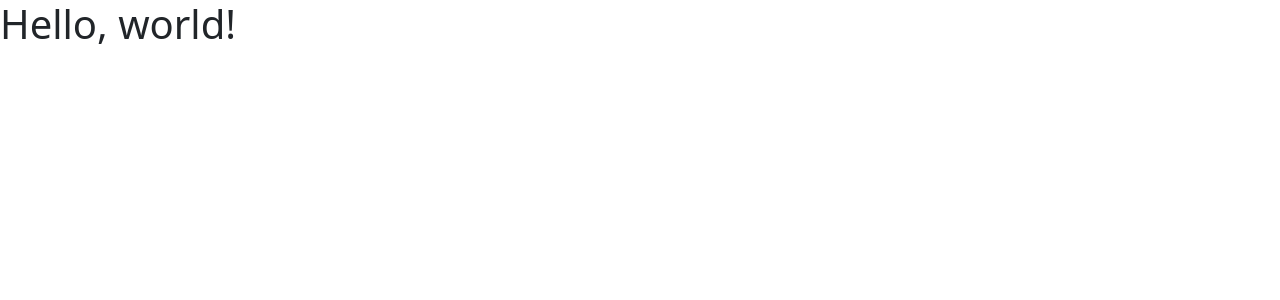
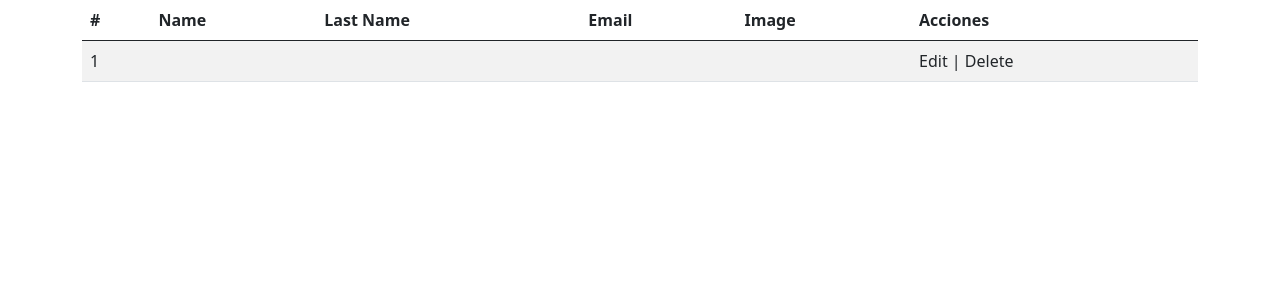
Before and after one commit to Abregoo/crud-flask-mysql, a Flask app: page / in a window 1280 px wide. Shown: the top 300 px of the page. Run offline with Flask 2, Linux system fonts and the light colour scheme; tables that the repository leaves empty or names only in its code hold one stand-in row (values such as "Sample post").

Commit message:
Mostra los datos en la tabla html

```diff
--- a/app.py
+++ b/app.py
@@ -25,7 +25,7 @@
     print(empleados)
 
     conn.commit()
-    return render_template('empleados/index.html')
+    return render_template('empleados/index.html', empleados=empleados)
 
 
 @app.route('/create')
--- a/templates/empleados/index.html
+++ b/templates/empleados/index.html
@@ -1,27 +1,57 @@
 <!doctype html>
 <html lang="en">
-  <head>
+<head>
     <!-- Required meta tags -->
     <meta charset="utf-8">
     <meta name="viewport" content="width=device-width, initial-scale=1">
 
     <!-- Bootstrap CSS -->
-    <link href="https://cdn.jsdelivr.net/npm/bootstrap@5.0.0-beta2/dist/css/bootstrap.min.css" rel="stylesheet" integrity="sha384-BmbxuPwQa2lc/FVzBcNJ7UAyJxM6wuqIj61tLrc4wSX0szH/Ev+nYRRuWlolflfl" crossorigin="anonymous">
+    <link href="https://cdn.jsdelivr.net/npm/bootstrap@5.0.0-beta2/dist/css/bootstrap.min.css" rel="stylesheet"
+          integrity="sha384-BmbxuPwQa2lc/FVzBcNJ7UAyJxM6wuqIj61tLrc4wSX0szH/Ev+nYRRuWlolflfl" crossorigin="anonymous">
+
 
     <title>Hello, world!</title>
-  </head>
-  <body>
-    <h1>Hello, world!</h1>
+</head>
+<body>
 
-    <!-- Optional JavaScript; choose one of the two! -->
 
-    <!-- Option 1: Bootstrap Bundle with Popper -->
-    <script src="https://cdn.jsdelivr.net/npm/bootstrap@5.0.0-beta2/dist/js/bootstrap.bundle.min.js" integrity="sha384-b5kHyXgcpbZJO/tY9Ul7kGkf1S0CWuKcCD38l8YkeH8z8QjE0GmW1gYU5S9FOnJ0" crossorigin="anonymous"></script>
+<div class="container">
+    <table  class="table table-striped" >
+        <thead>
+        <tr>
+            <th>#</th>
+            <th>Name</th>
+            <th>Last Name</th>
+            <th>Email</th>
+            <th>Image</th>
+            <th>Acciones</th>
+        </tr>
+        </thead>
+        <tbody>
 
-    <!-- Option 2: Separate Popper and Bootstrap JS -->
-    <!--
-    <script src="https://cdn.jsdelivr.net/npm/@popperjs/core@2.6.0/dist/umd/popper.min.js" integrity="sha384-KsvD1yqQ1/1+IA7gi3P0tyJcT3vR+NdBTt13hSJ2lnve8agRGXTTyNaBYmCR/Nwi" crossorigin="anonymous"></script>
-    <script src="https://cdn.jsdelivr.net/npm/bootstrap@5.0.0-beta2/dist/js/bootstrap.min.js" integrity="sha384-nsg8ua9HAw1y0W1btsyWgBklPnCUAFLuTMS2G72MMONqmOymq585AcH49TLBQObG" crossorigin="anonymous"></script>
-    -->
-  </body>
+            {% for empleado in empleados %}
+                <tr>
+                    <td>{{ empleado[0] }}</td>
+                    <td>{{ empleado[1] }}</td>
+                    <td>{{ empleado[2] }}</td>
+                    <td>{{ empleado[3] }}</td>
+                    <td>{{ empleado[4] }}</td>
+                    <td>
+                        Edit | Delete
+                    </td>
+                </tr>
+            {% endfor %}
+
+        </tbody>
+    </table>
+</div>
+
+
+
+<script src="https://cdn.jsdelivr.net/npm/bootstrap@5.0.0-beta2/dist/js/bootstrap.bundle.min.js"
+        integrity="sha384-b5kHyXgcpbZJO/tY9Ul7kGkf1S0CWuKcCD38l8YkeH8z8QjE0GmW1gYU5S9FOnJ0"
+        crossorigin="anonymous"></script>
+
+
+</body>
 </html>
```
